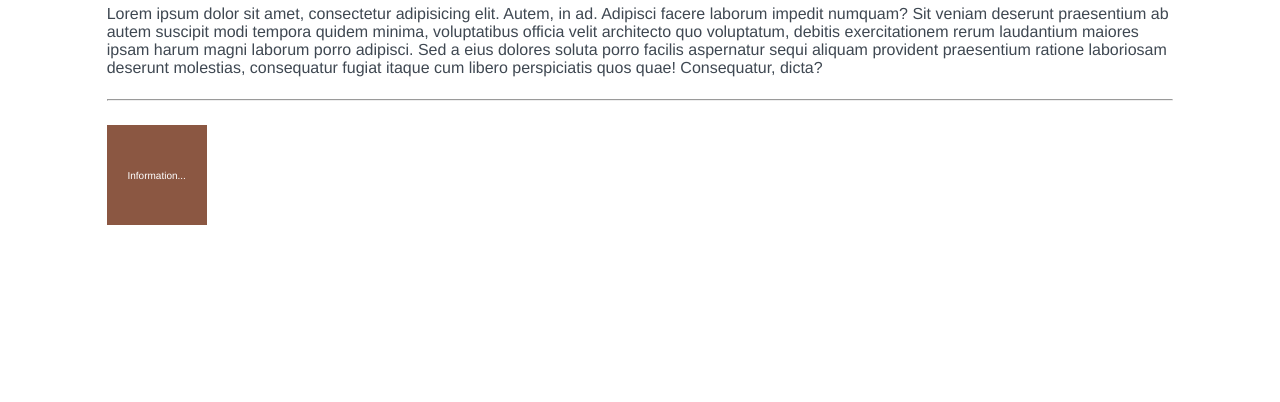
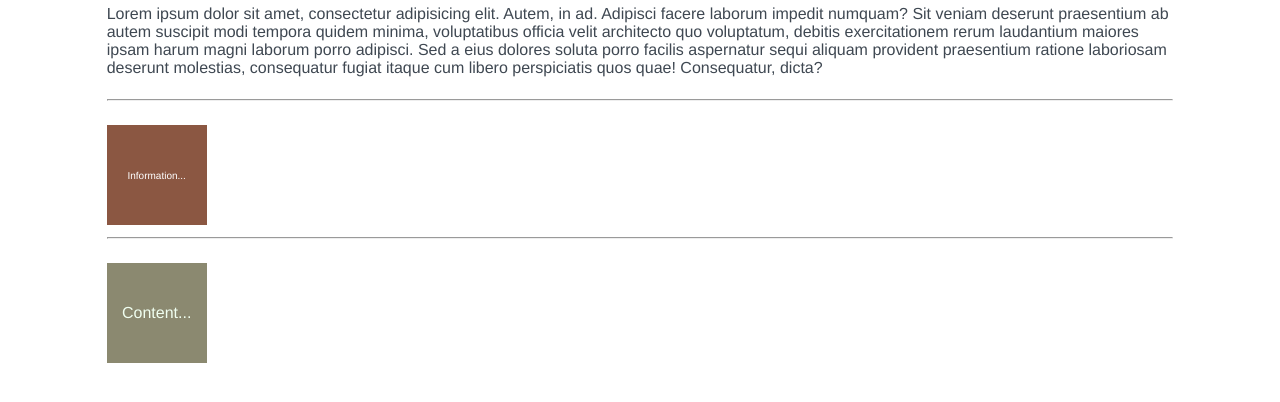
Before and after one commit to robert-laws/sass-november-2018, a website: page src/html/transitions.html in a window 1280 px wide. Shown: the part 66-468 px from the top of the page. Drawn offline with nearby package versions, Linux system fonts and the light colour scheme; files that its build step writes are made by us from their sources.

Commit message:
work on transitions continued

```diff
--- a/src/html/transitions.html
+++ b/src/html/transitions.html
@@ -17,6 +17,8 @@
     <div class="transition-1">
       Information...
     </div>
+    <hr>
+    <div class="transition-2">Content...</div>
   </main>
 </body>
 </html>
--- a/src/scss/modules/_transitions.scss
+++ b/src/scss/modules/_transitions.scss
@@ -19,8 +19,28 @@ main#transitions {
       background-color: $sky-blue-1;
       transform: scale(3);
       border-radius: 70px;
-      transition-duration: 2s;
+
       transition-property: background-color, border-radius, transform;
+      transition-duration: 2s, 0.5s, 4s;
+      transition-delay: 2s, 4s, 5s;
+    }
+  }
+
+  .transition-2 {
+    width: 100px;
+    height: 100px;
+    display: table-cell;
+    vertical-align: middle;
+    text-align: center;
+    color: $honeydew-1;
+    background-color: $lemon-chiffron-4;
+
+    &:hover {
+      transform: translateX(300px);
+      transition-property: transform;
+      transition-duration: 4s;
+      transition-delay: 0.2ms;
+      transition-timing-function: ease-in-out;
     }
   }
 }
```
